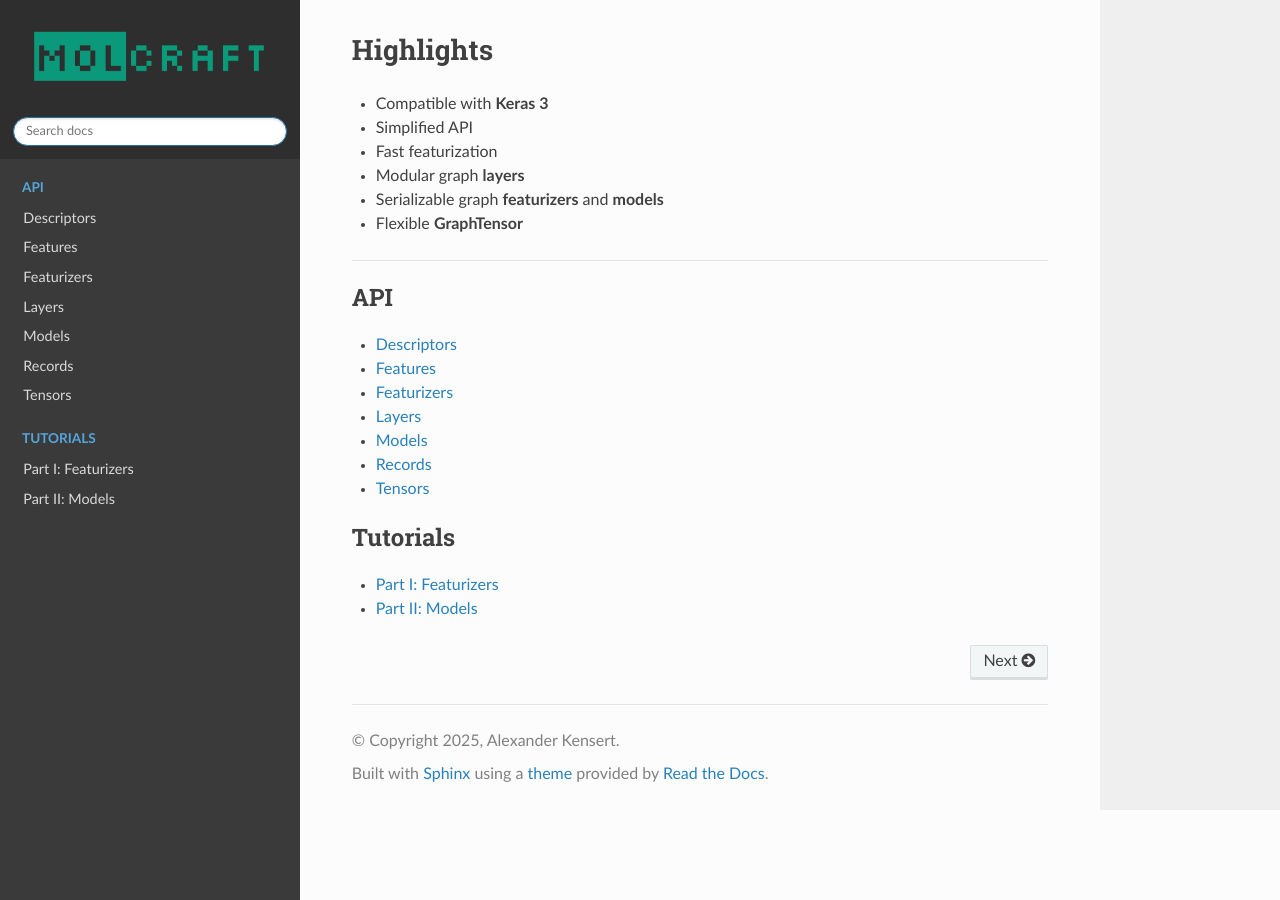
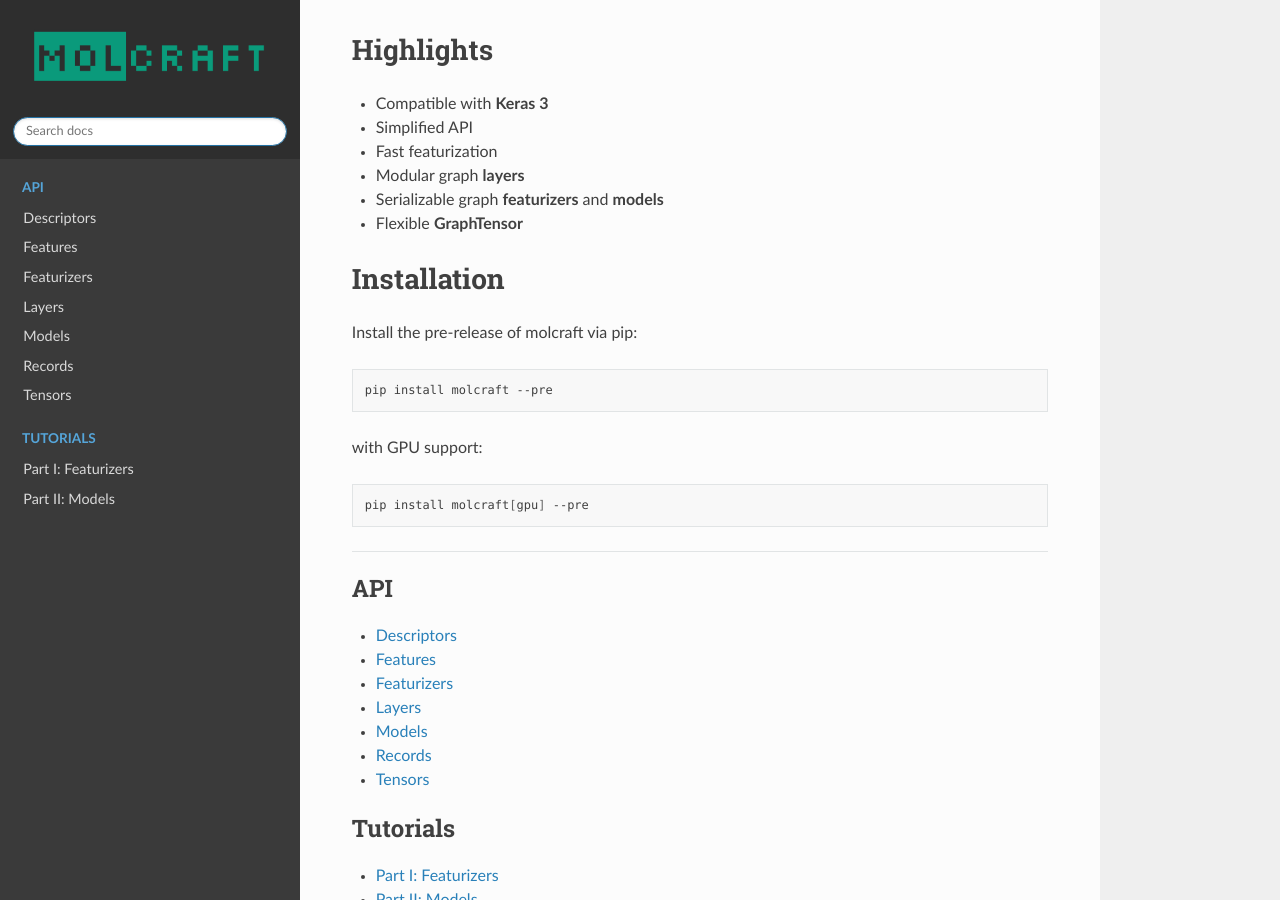
Before and after one commit to CompOmics/molcraft, a Sphinx documentation site: the page built from docs/index.rst, in a window 1280 px wide and 900 px high, scrolled down 352 px. Built offline with Sphinx 7.4.7 and the Read the Docs theme 3.1.0, drawn with Linux system fonts in a browser that asks for light colours.

Commit message:
update docs

```diff
--- a/docs/index.rst
+++ b/docs/index.rst
@@ -19,6 +19,23 @@ Highlights
 - Flexible **GraphTensor**
 
 
+Installation
+-------------------
+
+Install the pre-release of molcraft via pip:
+
+.. code:: bash
+
+  pip install molcraft --pre
+
+
+with GPU support:
+
+.. code:: bash
+
+  pip install molcraft[gpu] --pre
+
+
 ------------------------
 
 .. toctree::
```
